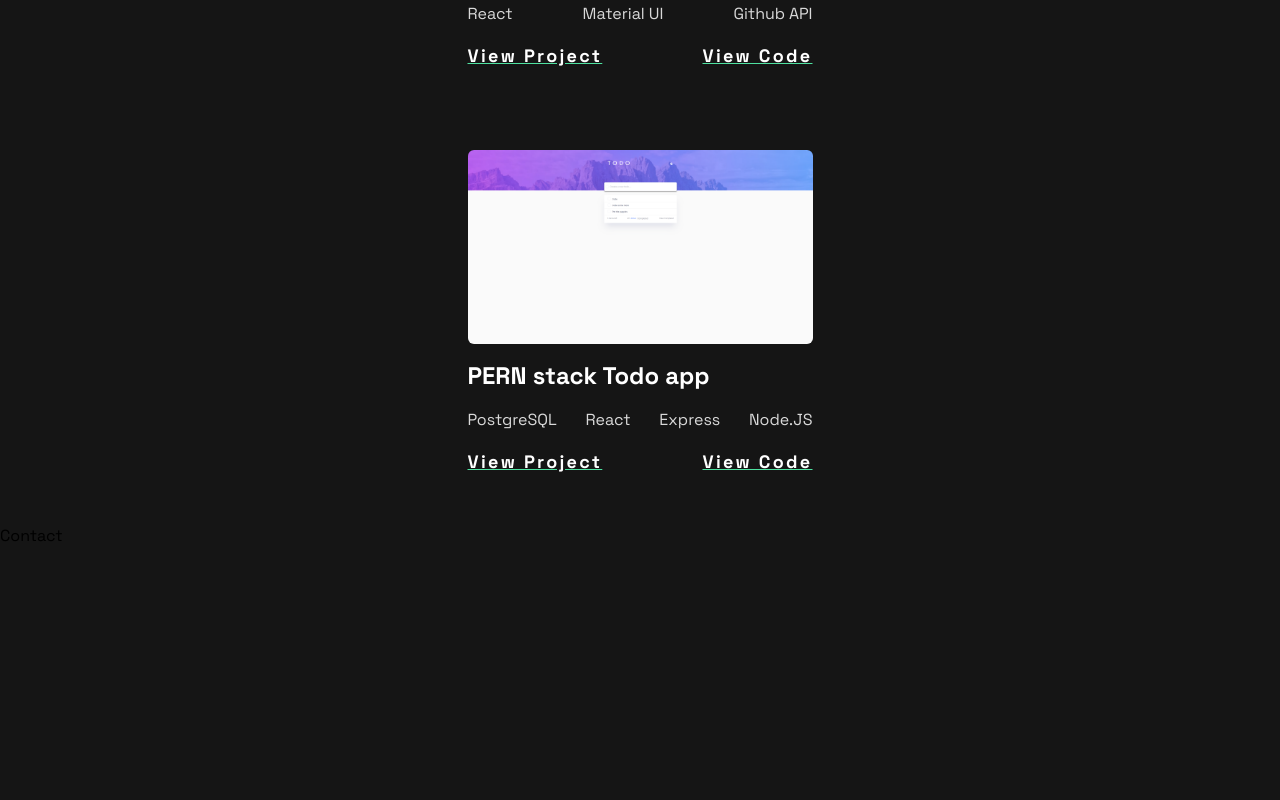
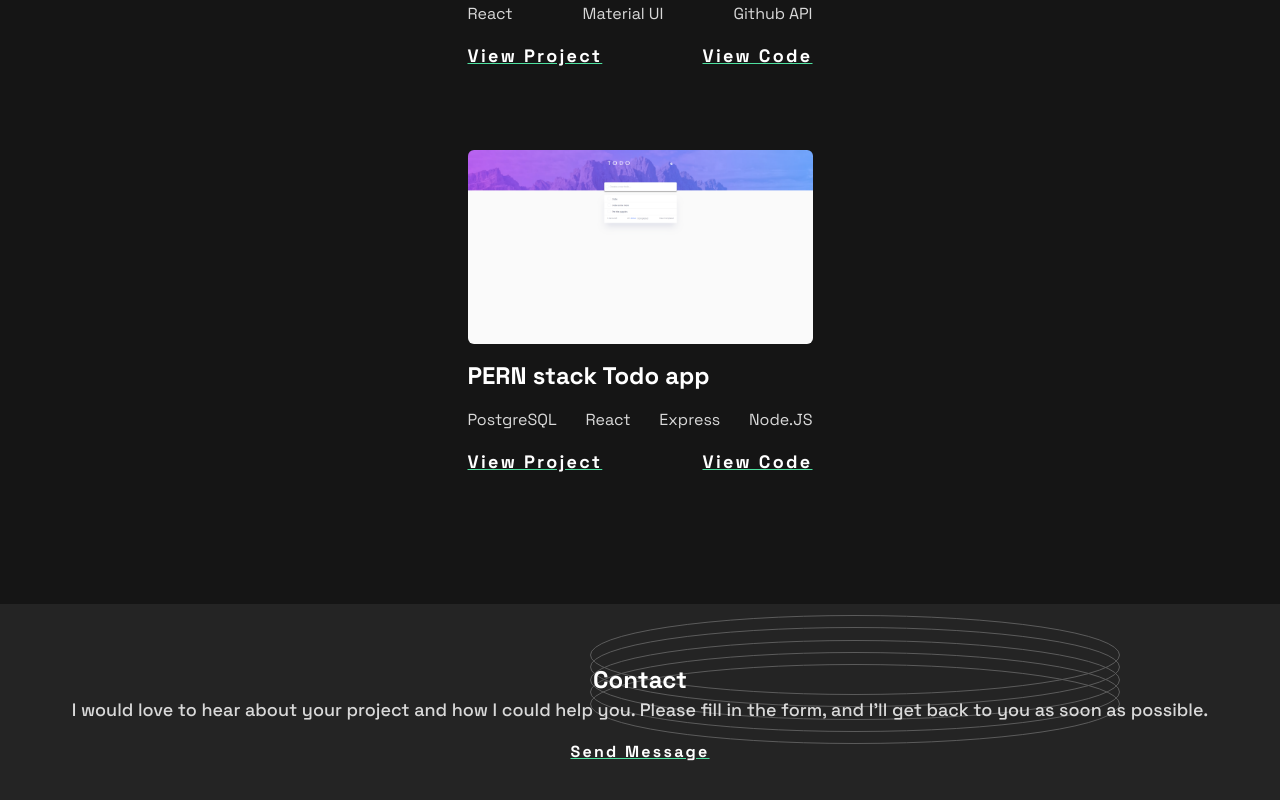
Before and after one commit to DominykMcNamara/portfolio, a React (Create React App) app: page / in a window 1280 px wide. Shown: the part 2585-3385 px from the top of the page. Before the commit the page ends 3133 px from the top, so only its background shows below. Built offline with nearby package versions, Linux system fonts and the light colour scheme.

Commit message:
finish contact

```diff
--- a/package.json
+++ b/package.json
@@ -3,9 +3,14 @@
   "version": "0.1.0",
   "private": true,
   "dependencies": {
+    "@emailjs/browser": "^3.9.1",
     "@testing-library/jest-dom": "^5.16.5",
     "@testing-library/react": "^13.4.0",
     "@testing-library/user-event": "^13.5.0",
+    "dotenv": "^16.0.3",
+    "email-js": "^2.0.2",
+    "emailjs-com": "^3.2.0",
+    "node-mailjet": "^5.1.1",
     "react": "^18.2.0",
     "react-dom": "^18.2.0",
     "react-scripts": "5.0.1",
--- a/public/index.html
+++ b/public/index.html
@@ -1,27 +1,29 @@
 <!DOCTYPE html>
 <html lang="en">
+
 <head>
   <meta charset="utf-8" />
   <link rel="icon" href="%PUBLIC_URL%/favicon.ico" />
   <meta name="viewport" content="width=device-width, initial-scale=1" />
   <meta name="theme-color" content="#000000" />
-    <meta
-      name="Dominyk Smith's web developer portfolio"
-      content="Web site created using create-react-app"
-    />
+  <meta name="Dominyk Smith's web developer portfolio" content="Web site created using create-react-app" />
 
   <link rel="preconnect" href="https://fonts.googleapis.com">
   <link rel="preconnect" href="https://fonts.gstatic.com" crossorigin>
-    <link href="https://fonts.googleapis.com/css2?family=Space+Grotesk:wght@300;400;500;600;700&display=swap" rel="stylesheet">
+  <link href="https://fonts.googleapis.com/css2?family=Space+Grotesk:wght@300;400;500;600;700&display=swap"
+    rel="stylesheet">
 
   <link rel="preconnect" href="https://fonts.googleapis.com">
   <link rel="preconnect" href="https://fonts.gstatic.com" crossorigin>
-    <link href="https://fonts.googleapis.com/css2?family=Space+Grotesk:wght@300;400;500;600;700&display=swap" rel="stylesheet">
+  <link href="https://fonts.googleapis.com/css2?family=Space+Grotesk:wght@300;400;500;600;700&display=swap"
+    rel="stylesheet">
   <title>Dom Smith Portfolio</title>
 </head>
+
 <body>
   <noscript>You need to enable JavaScript to run this app.</noscript>
   <div id="root"></div>
+</body>
+<script src="https://smtpjs.com/v3/smtp.js"></script>
 
-  </body>
 </html>
--- a/src/components/Contact.jsx
+++ b/src/components/Contact.jsx
@@ -1,7 +1,25 @@
-import React from 'react'
-
+import React from "react";
+import { ReactComponent as Rings } from "../assets/pattern-rings.svg";
+import emailjs from "@emailjs/browser";
 export const Contact = () => {
   return (
-    <div>Contact</div>
-  )
-}
+    <div className="w-screen mt-[5rem] bg-primary-lightBlack text-center py-[3.75rem]">
+      <h3 className="text-primary-white ">Contact</h3>
+      <p className="text-primary-gray mb-[1rem]">
+        I would love to hear about your project and how I could help you. Please
+        fill in the form, and I'll get back to you as soon as possible.
+      </p>
+
+      <a
+        href="mailto:dominyksmith@gmail.com"
+        className="border-none  text-primary-white tracking-[0.143rem] underline font-bold  z-50"
+      >
+        Send Message
+      </a>
+
+      <div className="absolute right-[10rem] top-[200rem]">
+        <Rings />
+      </div>
+    </div>
+  );
+};
```
Also changed, not shown: 2 other files (tests, documents, lock files or other folders). Lines whose indentation alone changed are shown as unchanged.
